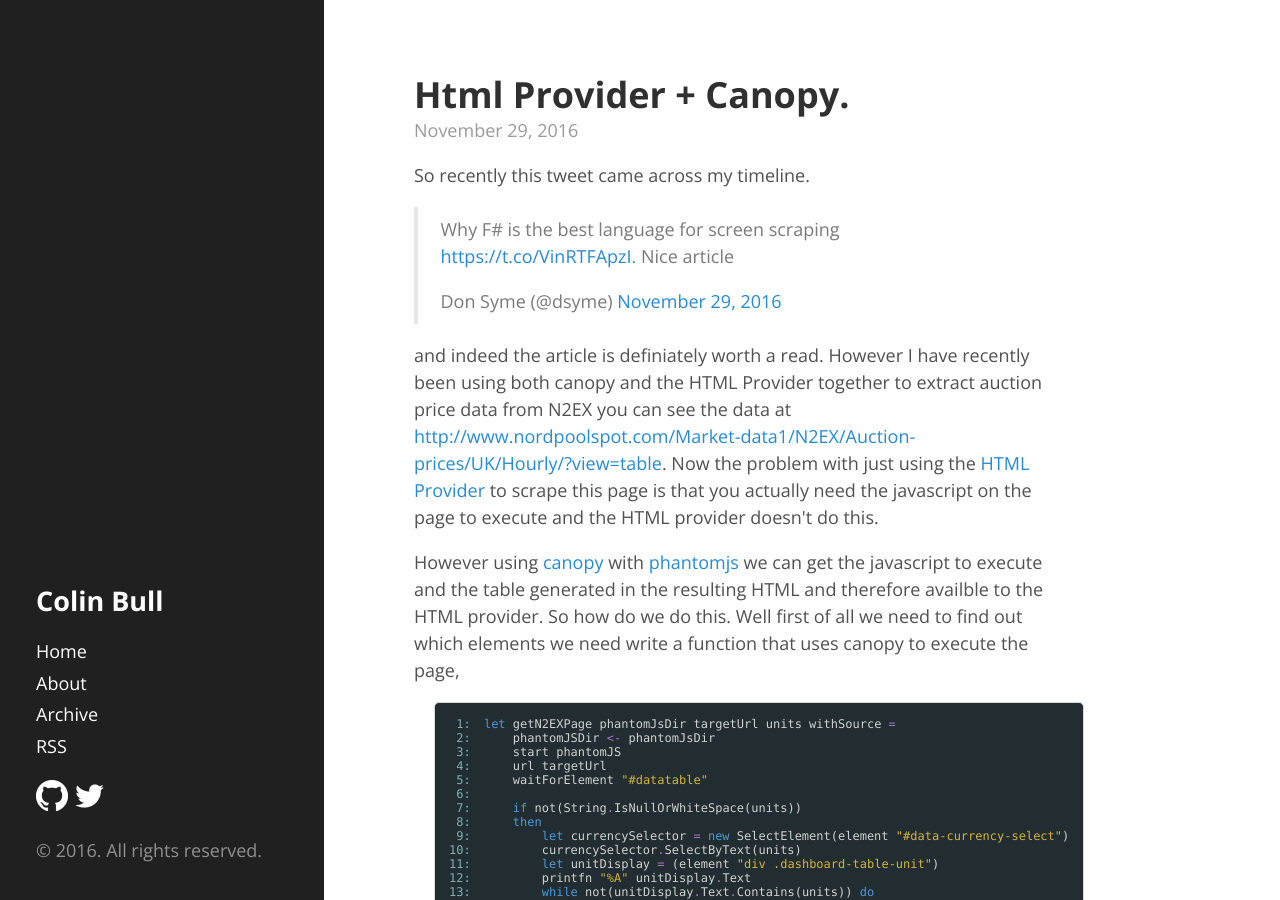
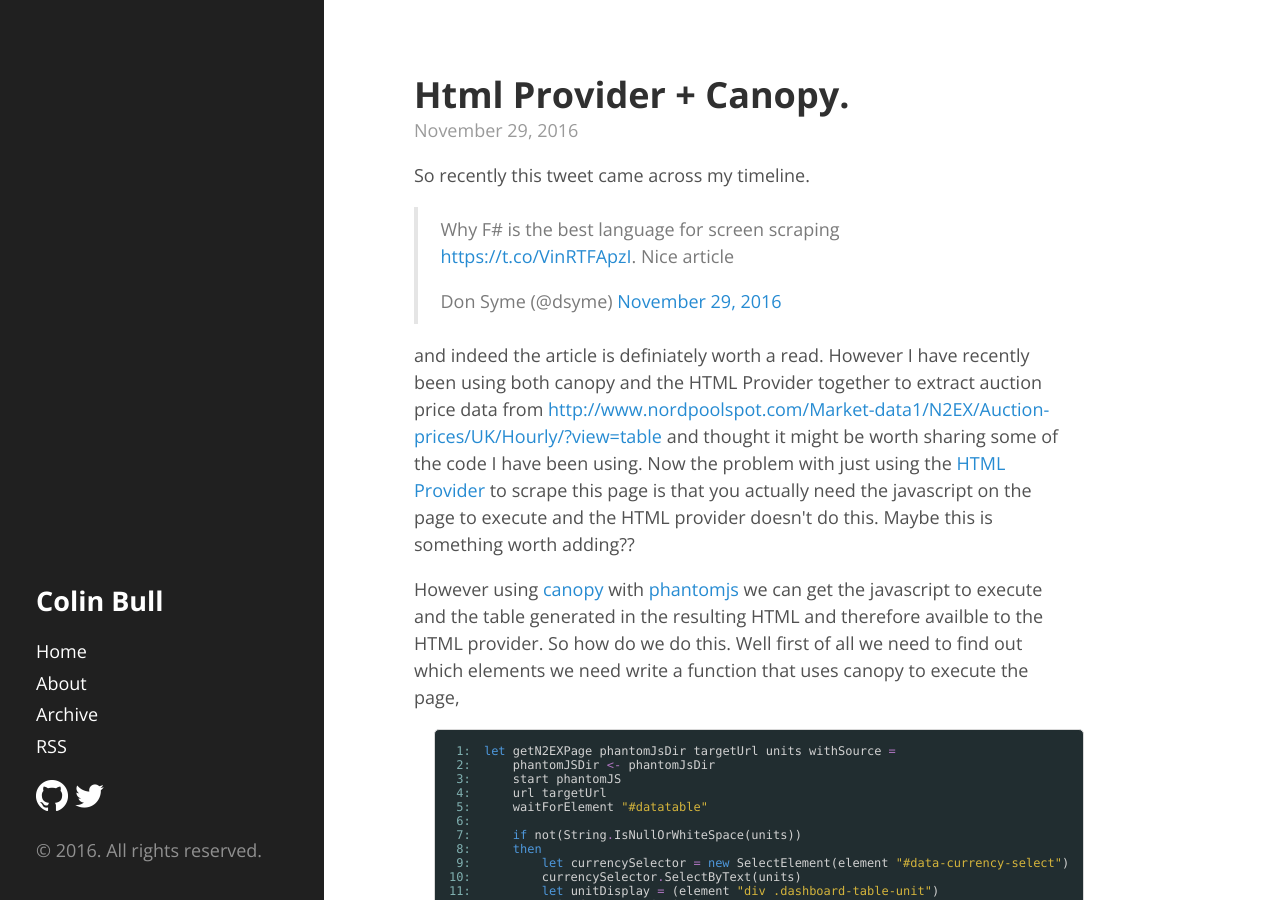
Before and after one commit to colinbull/colinbull.github.io, a Jekyll site: the page built from _posts/2016-11-29-HtmlProvider-Canopy.html, in a window 1280 px wide and 900 px high. Built offline with Jekyll 4.4.1, drawn with Linux system fonts in a browser that asks for light colours; some web fonts are replaced; Markdown is read by kramdown in place of the engine named in the settings; comment, search, counter and statistics services are not loaded.

Commit message:
Minor grammer fixes

```diff
--- a/_posts/2016-11-29-HtmlProvider-Canopy.html
+++ b/_posts/2016-11-29-HtmlProvider-Canopy.html
@@ -8,7 +8,7 @@
 <p><blockquote class="twitter-tweet" data-lang="en"><p lang="en" dir="ltr">Why F# is the best language for screen scraping <a href="https://t.co/VinRTFApzI"><a href="https://t.co/VinRTFApzI&lt;/a&gt;.">https://t.co/VinRTFApzI</a>.</a> Nice article</p>Don Syme (@dsyme) <a href="https://twitter.com/dsyme/status/803670647515873280">November 29, 2016</a></blockquote>
 <script async src="//platform.twitter.com/widgets.js" charset="utf-8"></script></p>
 
-<p>and indeed the article is definiately worth a read. However I have recently been using both canopy and the HTML Provider together to extract auction price data from N2EX you can see the data at <a href="http://www.nordpoolspot.com/Market-data1/N2EX/Auction-prices/UK/Hourly/?view=table"><a href="http://www.nordpoolspot.com/Market-data1/N2EX/Auction-prices/UK/Hourly/?view=table">http://www.nordpoolspot.com/Market-data1/N2EX/Auction-prices/UK/Hourly/?view=table</a></a>. Now the problem with just using the <a href="http://fsharp.github.io/FSharp.Data/">HTML Provider</a> to scrape this page is that you actually need the javascript on the page to execute and the HTML provider doesn't do this.</p>
+<p>and indeed the article is definiately worth a read. However I have recently been using both canopy and the HTML Provider together to extract auction price data from <a href="http://www.nordpoolspot.com/Market-data1/N2EX/Auction-prices/UK/Hourly/?view=table"><a href="http://www.nordpoolspot.com/Market-data1/N2EX/Auction-prices/UK/Hourly/?view=table">http://www.nordpoolspot.com/Market-data1/N2EX/Auction-prices/UK/Hourly/?view=table</a></a> and thought it might be worth sharing some of the code I have been using. Now the problem with just using the <a href="http://fsharp.github.io/FSharp.Data/">HTML Provider</a> to scrape this page is that you actually need the javascript on the page to execute and the HTML provider doesn't do this. Maybe this is something worth adding??</p>
 
 <p>However using <a href="https://lefthandedgoat.github.io/canopy/">canopy</a> with <a href="http://phantomjs.org/">phantomjs</a> we can get the javascript to execute and the table generated in the resulting HTML and therefore availble to the HTML provider. So how do we do this. Well first of all we need to find out which elements we need write a function that uses canopy to execute the page,</p>
 
```
Also changed, not shown: 1 other file.
